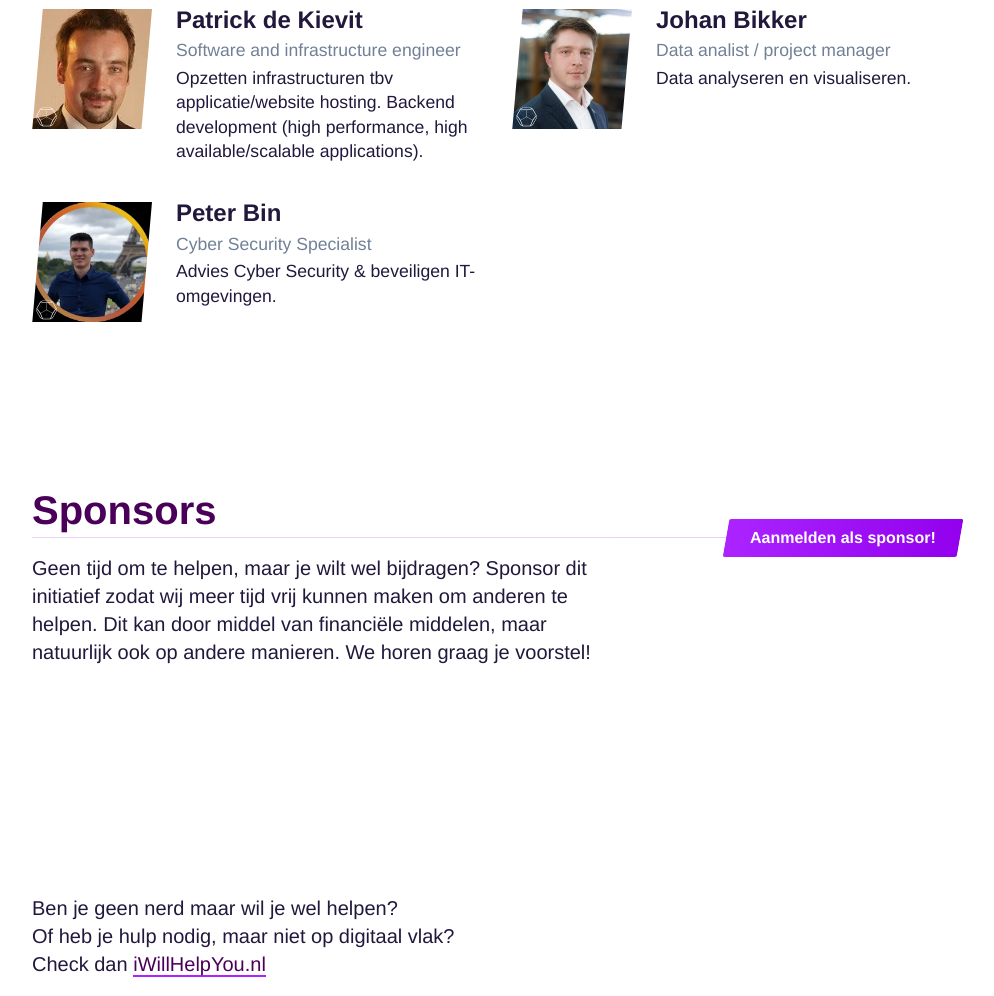
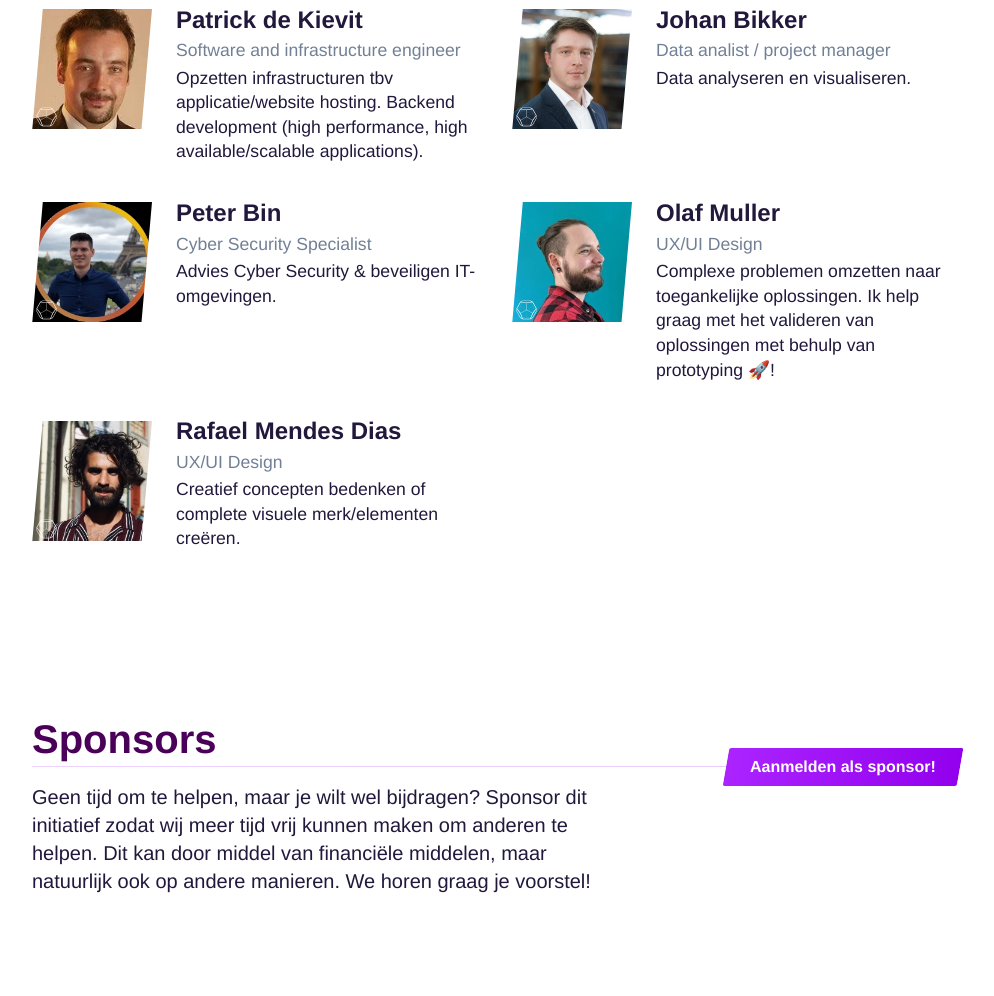
Before and after one commit to yoeran/nerds-against-corona, a Gatsby site: page / in a window 1280 px wide. Shown: the part 1711-2707 px from the top of the page, without its empty margins (144-1138 px from the left). Built offline with nearby package versions, Linux system fonts and the light colour scheme; Gatsby itself is replaced by a stand-in of ours.

Commit message:
Add members Olaf and Rafael

```diff
--- a/src/components/Team.tsx
+++ b/src/components/Team.tsx
@@ -46,11 +46,11 @@ export const Team = () => {
       <div className={styles.wrap}>
         {MEMBERS.map(member => {
           const image = data.allFile.edges.find(
-            edge => edge.node.name === member.id
+            edge => edge.node.name === member.filename
           )
 
           return (
-            <div key={member.id} className={styles.member}>
+            <div key={member.filename} className={styles.member}>
               <Img
                 className={styles.memberImage}
                 fluid={image.node.childImageSharp.fluid}
--- a/src/members.ts
+++ b/src/members.ts
@@ -1,48 +1,69 @@
+/**
+ * Wil je je toevoegen aan het team?
+ * Voeg dan hieronder een entry toe aan de onderkant van de lijst.
+ * Voeg ook in de map `src/images/team` je avatar toe.
+ * De property `filename` komt overeen met de bestandsnaam van je avatar (zonder extensie)
+ */
+
 export const MEMBERS = [
   {
-    id: "yoeran-luteijn",
+    filename: "yoeran-luteijn",
     name: "Yoeran Luteijn",
     title: "Creative Developer",
     skills:
       "Bouwen van websites en digitale tools, hulp met hosting, prototypes en ICT advies.",
   },
   {
-    id: "pelle-kuipers",
+    filename: "pelle-kuipers",
     name: "Pelle Kuipers",
     title: "Visual designer / video editor / geluid mixer",
     skills: "De artistieke kant: Visual design, video editing, geluid mixen.",
   },
   {
-    id: "daniel-eisenhardt",
+    filename: "daniel-eisenhardt",
     name: "Daniël Eisenhardt",
     title: "Backend Developer",
     skills:
       "Opzetten van cloud functies, hosting, digitale tools, koppelingen en automatische processen.",
   },
   {
-    id: "tom-verhage",
+    filename: "tom-verhage",
     name: "Tom Verhage",
     title: "UX Design",
     skills:
       "Complexe dingen simpel maken (problemen, maar ook bijvoorbeeld interfaces).",
   },
   {
-    id: "patrick-de-kievit",
+    filename: "patrick-de-kievit",
     name: "Patrick de Kievit",
     title: "Software and infrastructure engineer ",
     skills:
       "Opzetten infrastructuren tbv applicatie/website hosting. Backend development (high performance, high available/scalable applications).",
   },
   {
-    id: "johan-bikker",
+    filename: "johan-bikker",
     name: "Johan Bikker",
     title: "Data analist / project manager",
     skills: "Data analyseren en visualiseren.",
   },
   {
-    id: "peter-bin",
+    filename: "peter-bin",
     name: "Peter Bin",
     title: "Cyber Security Specialist",
     skills: "Advies Cyber Security & beveiligen IT-omgevingen.",
   },
+  {
+    filename: "olaf-muller",
+    name: "Olaf Muller",
+    title: "UX/UI Design",
+    skills:
+      "Complexe problemen omzetten naar toegankelijke oplossingen. Ik help graag met het valideren van oplossingen met behulp van prototyping 🚀!",
+  },
+  {
+    filename: "rafael-mendes-dias",
+    name: "Rafael Mendes Dias",
+    title: "UX/UI Design",
+    skills:
+      "Creatief concepten bedenken of complete visuele merk/elementen creëren.",
+  },
 ]
```
Also changed, not shown: src/images/logo-nerds-against-corona-line.png (added), src/images/logo-nerds-against-corona-line.svg (added), src/images/team/olaf-muller.jpg (added), src/images/team/rafael-mendes-dias.jpg (added).
